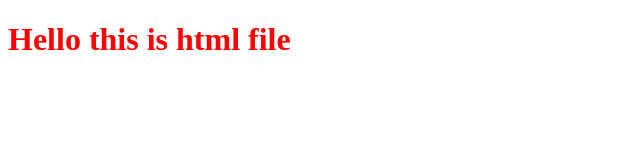
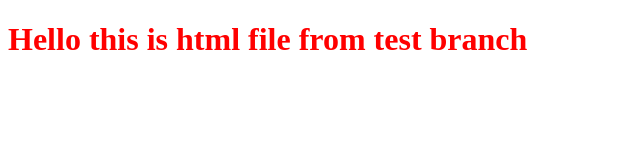
Before and after one commit to dineshreddy2105/chat-app, a plain HTML site: page hello.html in a window 1280 px wide. Shown: the whole page, without its empty margins (0-640 px from the left). Drawn offline with Linux system fonts and the light colour scheme.

Commit message:
modified html in test branch

```diff
--- a/hello.html
+++ b/hello.html
@@ -6,6 +6,6 @@
     <title>Document</title>
 </head>
 <body>
-    <h1 style="color:red;">Hello this is html file</h1>
+    <h1 style="color:red">Hello this is html file from test branch</h1>
 </body>
 </html>
```
